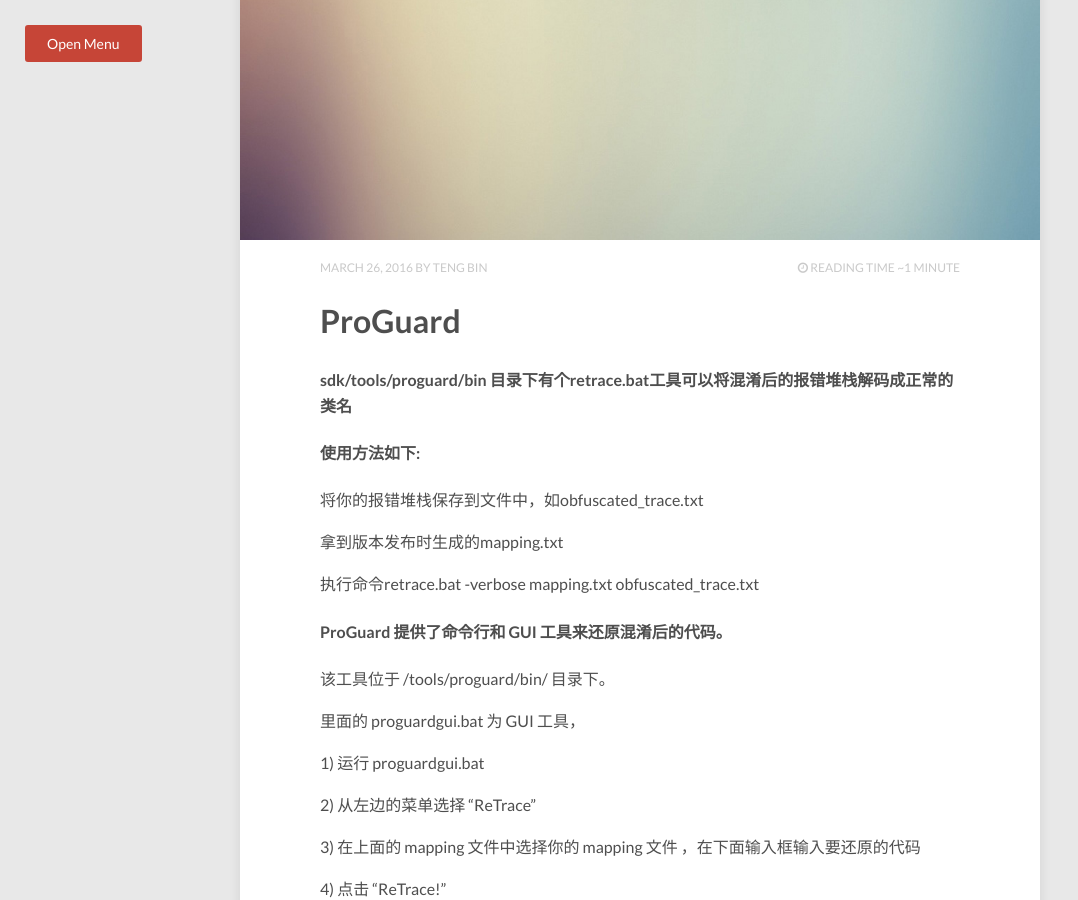
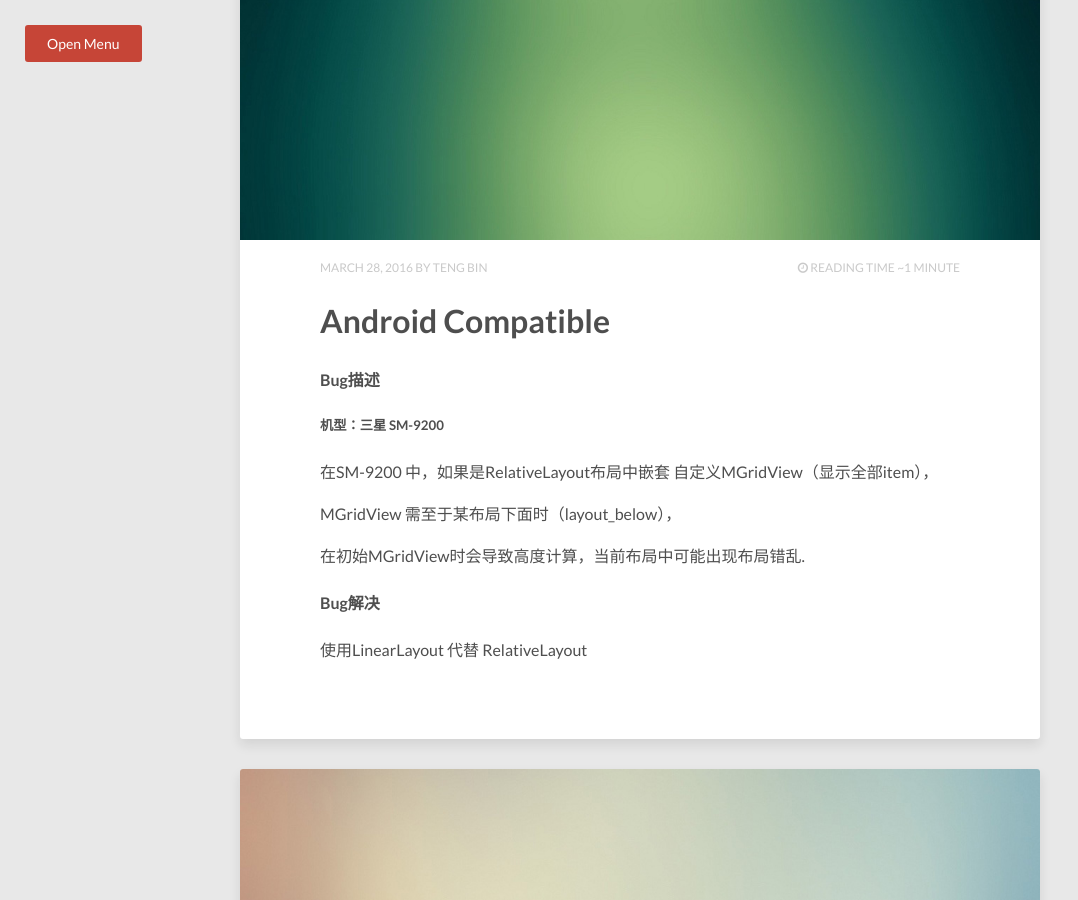
Before and after one commit to tengbinlive/tengbinlive.github.io, a Jekyll site: the page built from index.html, in a window 1280 px wide and 900 px high, scrolled down 661 px. Shown: the whole window, without its empty margins (0-1078 px from the left). Built offline with Jekyll 4.4.1, drawn with Linux system fonts in a browser that asks for light colours; nearby versions of some CDN libraries; the list of posts is cut into pages by our own code.

Commit message:
no message

```diff
--- /dev/null
+++ b/_posts/2016-03-28-code-android-compatible.md
@@ -0,0 +1,23 @@
+---
+layout: post
+title: Android Compatible
+description: "兼容问题."
+modified: 2015-12-13
+tags: [android-optimization , post]
+image:
+  feature: abstract-10.jpg
+---
+
+#### Bug描述
+
+##### 机型：三星 SM-9200
+
+在SM-9200 中，如果是RelativeLayout布局中嵌套 自定义MGridView（显示全部item），
+
+MGridView 需至于某布局下面时（layout_below），
+
+在初始MGridView时会导致高度计算，当前布局中可能出现布局错乱.
+
+#### Bug解决
+
+使用LinearLayout 代替 RelativeLayout
```
Also changed, not shown: _posts/2015-12-13-code-android-optimization.md (+1 -1 lines).
